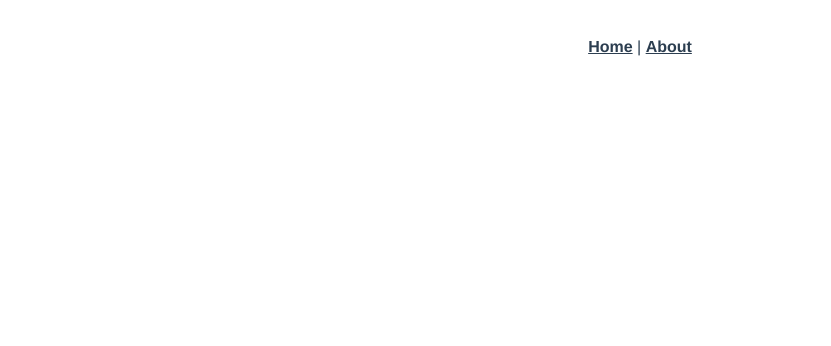
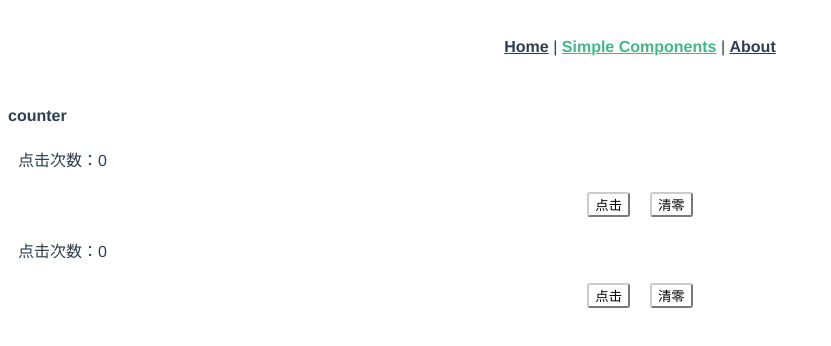
Before and after one commit to ShenJinXiang/vue, a Vue app in the folder exam/cli-01/: page /#/simple in a window 1280 px wide. Shown: the top 346 px of the page, without its empty margins (0-831 px from the left). Built offline with nearby package versions, Linux system fonts and the light colour scheme.

Commit message:
添加 counter组件

```diff
--- a/exam/cli-01/src/App.vue
+++ b/exam/cli-01/src/App.vue
@@ -2,6 +2,7 @@
   <div id="app">
     <div id="nav">
       <router-link to="/">Home</router-link> |
+      <router-link to="/simple">Simple Components</router-link> |
       <router-link to="/about">About</router-link>
     </div>
     <router-view/>
--- /dev/null
+++ b/exam/cli-01/src/components/counter.vue
@@ -0,0 +1,41 @@
+<template>
+  <div class="com-counter">
+    <p>点击次数：{{count}}</p>
+    <button @click="clicked" class="btn default">点击</button>
+    <button @click="clearCount" class="btn default">清零</button>
+  </div>
+</template>
+<script>
+export default {
+  name: 'com-counter',
+  data() {
+    return {
+      count: 0,
+    };
+  },
+  methods: {
+    clicked() {
+      this.count += 1;
+    },
+    clearCount() {
+      this.count = 0;
+    },
+  },
+};
+</script>
+
+<style>
+.com-counter p {
+  text-align: left;
+  text-indent: 10px;
+}
+.com-counter button {
+  display: inline-block;
+  margin: 5px 10px;
+}
+.com-counter button.default {
+  background: #fff;
+  border-radius: 3px;
+  border-color: #ccc;
+}
+</style>
--- a/exam/cli-01/src/router/index.js
+++ b/exam/cli-01/src/router/index.js
@@ -18,6 +18,11 @@ const routes = [
     // which is lazy-loaded when the route is visited.
     component: () => import(/* webpackChunkName: "about" */ '../views/About.vue'),
   },
+  {
+    path: '/simple',
+    name: 'Simple',
+    component: () => import('../views/Simple'),
+  },
 ];
 
 const router = new VueRouter({
--- /dev/null
+++ b/exam/cli-01/src/views/Simple.vue
@@ -0,0 +1,28 @@
+<template>
+  <div class="simple-coms">
+    <h4>counter</h4>
+    <counter />
+    <counter />
+  </div>
+</template>
+
+<script>
+// @ is an alias to /src
+import counter from '@/components/counter.vue';
+
+export default {
+  name: 'Home',
+  components: {
+    counter,
+  },
+};
+</script>
+
+<style>
+.simple-coms {
+  display: block;
+}
+.simple-coms h4 {
+  text-align: left;
+}
+</style>
```
